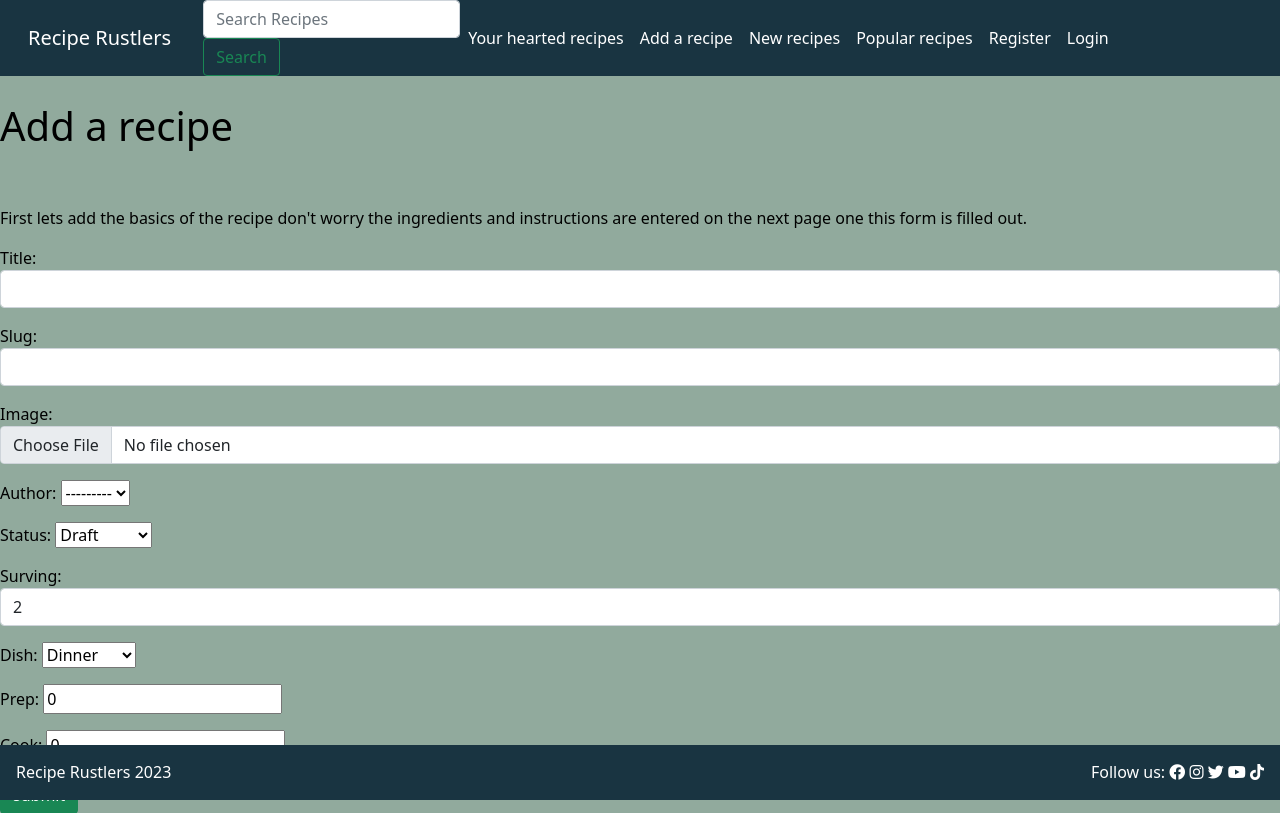
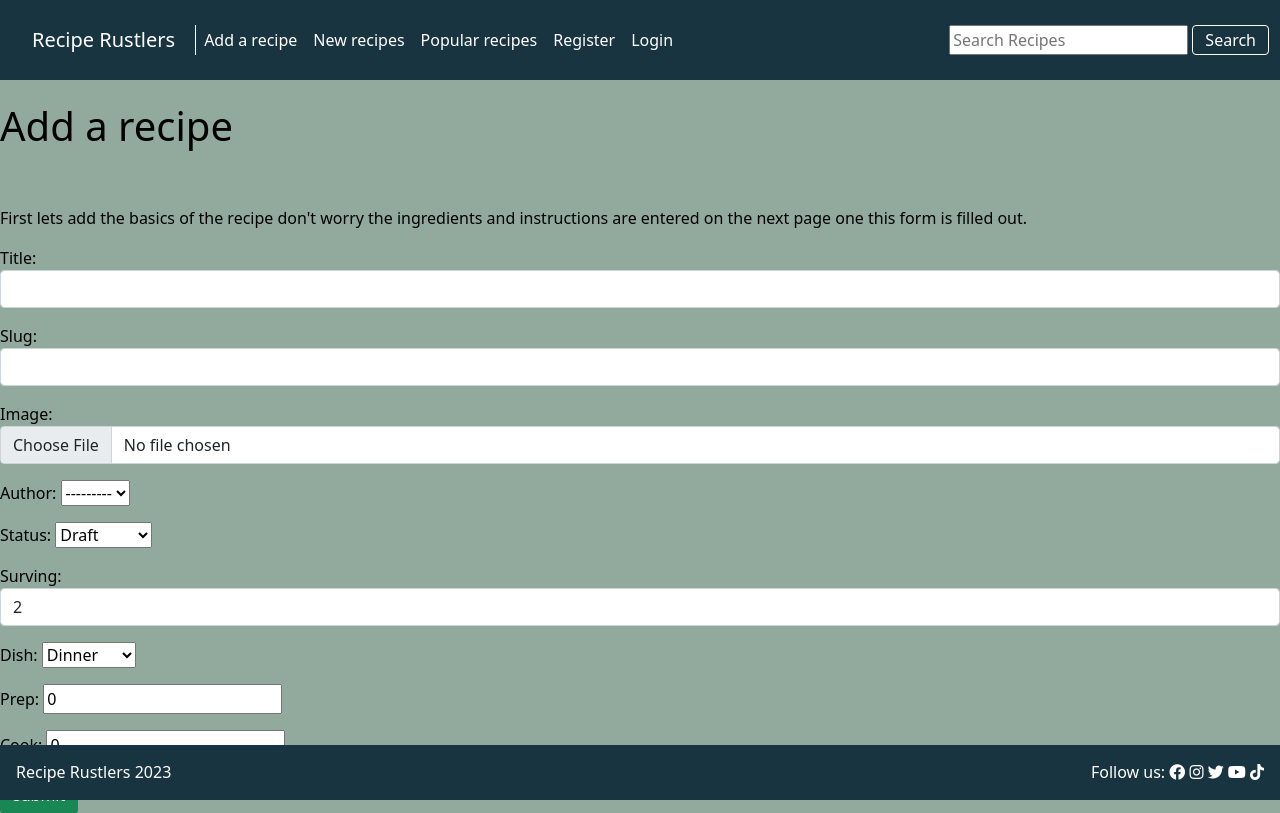
Before and after one commit to HarveyBurton96/Recipe-Rustlers, a Django app: page /add_a_recipe in a window 1280 px wide. Shown: the top 813 px of the page. Run offline with Django 3.2, Linux system fonts and the light colour scheme; some libraries are stand-ins or nearby versions.

Commit message:
Edit navbar style

```diff
--- a/static/css/style.css
+++ b/static/css/style.css
@@ -31,12 +31,20 @@
 }
 
 .navbar {
-    padding: 0px;
+    padding: 0;
+    height: 80px;
+    background-color: #193441;
 }
 
 .nav-style {
     background-color: #193441;
     color: white;
+}
+
+.navbar-brand {
+    border-right: solid white 1px;
+    padding: 0 20px;
+    margin-right: 0;
 }
 
 a {
@@ -120,3 +128,29 @@ body {
     color: black;
     border: None;
 }
+
+.search-box {
+    position: fixed;
+    right: 0px;
+    margin-right: 11px;
+}
+
+.search-bar {
+    margin-top: 10px;
+    margin-bottom: 10px;
+}
+
+.search-btn {
+    border: solid white 1px;
+    color: white;
+    height: 30px;
+    text-align: center;
+    padding-top: 0;
+    padding-bottom: 0;
+    margin-bottom: 4px;
+}
+
+.search-btn:hover {
+    background-color: #3E606F;
+    color: white;
+}
--- a/templates/base.html
+++ b/templates/base.html
@@ -21,7 +21,7 @@
 </head>
 
 <body>
-    <nav class="navbar navbar-expand-lg bg-light fixed-top">
+    <nav class="navbar navbar-expand-lg fixed-top">
         <div class="container-fluid nav-style">
         <a class="navbar-brand nav-link" href="{% url 'recipe:home' %}">Recipe Rustlers</a>
         <button class="navbar-toggler" type="button" data-toggle="collapse" data-target="#navbarSupportedContent" aria-controls="navbarSupportedContent" aria-expanded="false" aria-label="Toggle navigation">
@@ -29,15 +29,7 @@
         </button>
 
         <div class="collapse navbar-collapse" id="navbarSupportedContent">
-            <form class="form-inline my-2 my-lg-0" method="POST" action="{% url 'recipe:search_recipe' %}">
-                {% csrf_token %}
-                <input class="form-control mr-sm-2" type="search" placeholder="Search Recipes" aria-label="Search" name="searched">
-                <button class="btn btn-outline-success" type="submit">Search</button>
-              </form>
           <ul class="navbar-nav mr-auto">
-            <li class="nav-item">
-              <a class="nav-link" href="{% url 'recipe:loved_recipes' %}">Your hearted recipes</a>
-            </li>
             <li class="nav-item">
               <a class="nav-link" href="{% url 'recipe:add_recipe' %}">Add a recipe</a>
             </li>
@@ -48,6 +40,9 @@
                 <a class="nav-link" href="{% url 'recipe:popular_recipe' %}">Popular recipes</a>
             </li>
             {% if user.is_authenticated %}
+            <li class="nav-item">
+                <a class="nav-link" href="{% url 'recipe:loved_recipes' %}">Your hearted recipes</a>
+            </li>
             <li class="nav-item">
                 <a class="nav-link" href="{% url 'account_logout' %}">Logout</a>
             </li>
@@ -60,6 +55,13 @@
             </li>
             {% endif %}
           </ul>
+        <div class="search-box">
+          <form  method="POST" action="{% url 'recipe:search_recipe' %}">
+            {% csrf_token %}
+            <input class="search-bar" type="search" placeholder="Search Recipes" aria-label="Search" name="searched">
+            <button class="btn search-btn" type="submit">Search</button>
+          </form>
+        </div>
 
         </div>
         </div>
```
